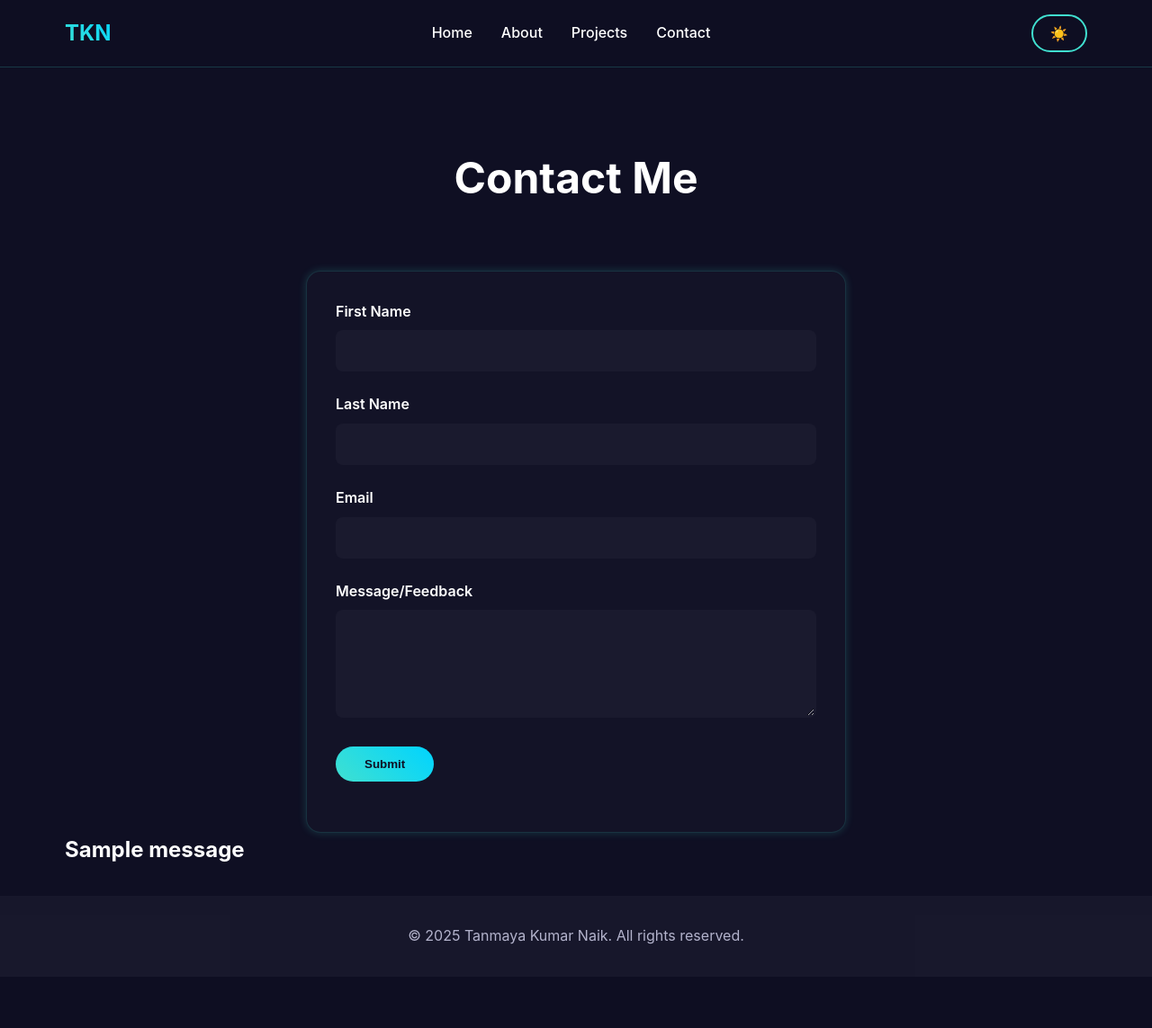
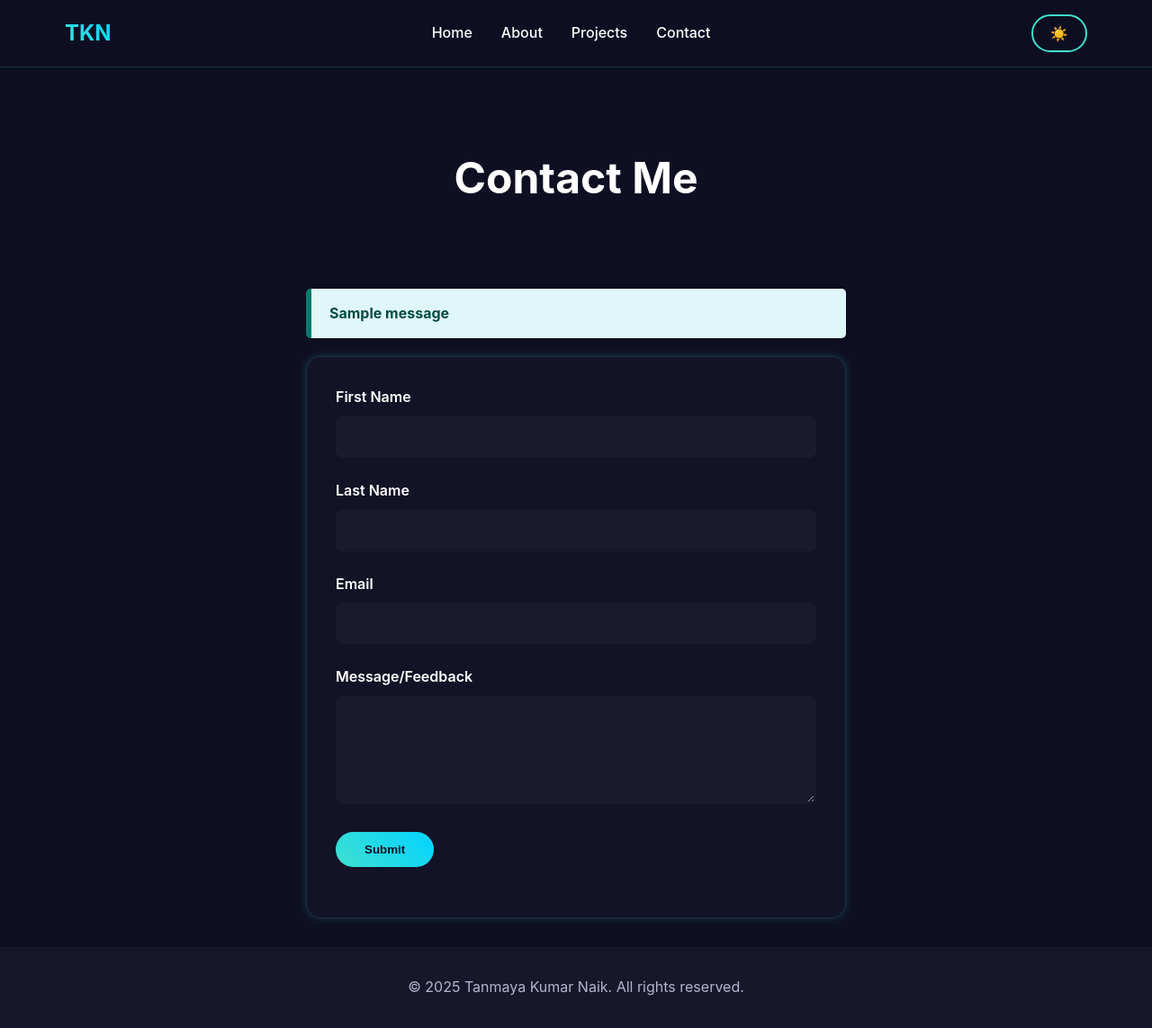
Before and after one commit to Tanmaya793/personal_portfolio, a Flask app: page /contact in a window 1280 px wide. Shown: the whole page at 90% size. Before the commit the page ends 1050 px from the top, so only its background shows below. Run offline with Flask 3, Linux system fonts and the light colour scheme; one stand-in notice (Sample message) is shown.

Commit message:
PRG sequence introduced

```diff
--- a/app.py
+++ b/app.py
@@ -14,14 +14,15 @@ def home():
 def about():
     return render_template("about.html", title="About Me")
 
-@app.route("/contact", methods=["GET","POST"])
+@app.route("/contact", methods=["GET", "POST"])
 def contact():
     form = Contact()
     if form.validate_on_submit():
         add_message(form.firstname.data, form.lastname.data, form.email.data, form.message.data)
-        flash("Your message has been succesfully sent, Thanks you!")
-        return render_template("contact.html",title="Contact Me", form=form)
-    return render_template("contact.html",title="Contact Me", form=form)
+        flash("Your message has been successfully sent, Thank you!")
+        return redirect(url_for("contact")) # PRG pattern (Post-Redirect-Get)
+    return render_template("contact.html", title="Contact Me", form=form)
+
 
 @app.route("/admin/<pas>")
 def admin(pas):
--- a/templates/base.html
+++ b/templates/base.html
@@ -245,7 +245,21 @@
             gap: 1rem;
         }
 
+        .flash-container {
+            margin: 20px auto;
+            max-width: 600px;
+        }
 
+        .flash-message {
+            background-color: #e0f7fa;
+            border-left: 6px solid #00796b;
+            color: #004d40;
+            padding: 15px 20px;
+            margin-bottom: 15px;
+            border-radius: 5px;
+            font-weight: bold;
+            box-shadow: 0 2px 6px rgba(0,0,0,0.1);
+        }
 
         .form-wrapper {
             max-width: 600px;
--- a/templates/contact.html
+++ b/templates/contact.html
@@ -1,6 +1,17 @@
 {% extends "base.html" %}
 
 {% block content %}
+
+    <div class="flash-container">
+        {% with messages = get_flashed_messages() %}
+            {% if messages %}
+                {% for message in messages %}
+                    <div class="flash-message">{{ message }}</div>
+                {% endfor %}
+            {% endif %}
+        {% endwith %}
+    </div>
+
     <div class="form-wrapper">
         <form method="POST">
             {{ form.hidden_tag() }}
@@ -29,13 +40,5 @@
             </div>
         </form>
     </div>
-    <div>
-        {% with messages = get_flashed_messages() %}
-            {% if messages %}
-                {% for message in messages %}
-                    <h2>{{ message }}</h2>
-                {% endfor %}
-            {% endif %}
-        {% endwith %}
-    </div>
+
 {% endblock %}
```
